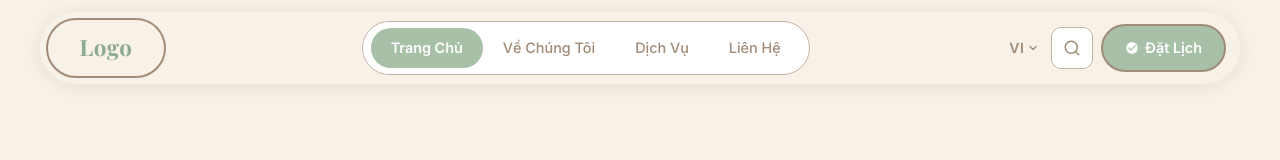
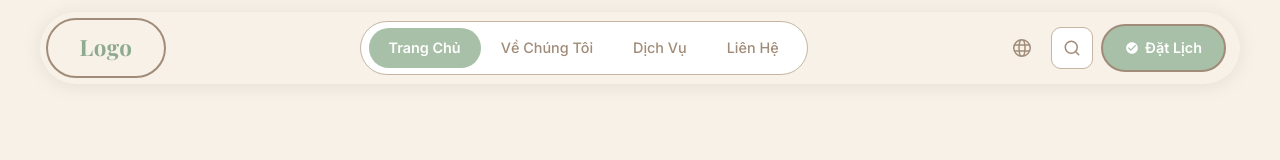
Before and after one commit to hieubkforwork/web_mom_baby, a React (Vite) app: page / in a window 1280 px wide. Shown: the top 160 px of the page. Built offline with nearby package versions, Linux system fonts and the light colour scheme.

Commit message:
Feature: Header change

```diff
--- a/package.json
+++ b/package.json
@@ -12,6 +12,7 @@
   "dependencies": {
     "react": "^19.2.8",
     "react-dom": "^19.2.8",
+    "react-icons": "^5.7.0",
     "react-router-dom": "^7.18.3"
   },
   "devDependencies": {
--- a/src/components/Header/Header.css
+++ b/src/components/Header/Header.css
@@ -153,43 +153,103 @@
   background-color: rgba(168, 191, 168, 0.08);
 }
 
-/* Language toggle — minimal dropdown */
-.btn-lang {
+/* Language dropdown — hover reveal */
+.lang-dropdown {
+  position: relative;
+}
+
+.lang-dropdown-trigger {
   display: flex;
   align-items: center;
-  gap: 3px;
+  justify-content: center;
+  width: 42px;
   height: 42px;
-  padding: 0 4px;
   border: none;
   background: transparent;
   color: var(--clr-text);
   cursor: pointer;
+  border-radius: 50%;
+  transition: color 0.25s, background-color 0.25s;
+}
+
+.lang-dropdown-trigger:hover {
+  color: var(--clr-text-dark);
+  background-color: var(--clr-secondary);
+}
+
+/* Dropdown menu */
+.lang-dropdown-menu {
+  position: absolute;
+  top: calc(100% + 8px);
+  right: 0;
+  min-width: 160px;
+  background: var(--clr-white);
+  border: 1.5px solid var(--clr-border);
+  border-radius: 12px;
+  padding: 6px;
+  box-shadow: 0 8px 24px rgba(0, 0, 0, 0.1);
+  opacity: 0;
+  visibility: hidden;
+  transform: translateY(-6px);
+  transition: opacity 0.2s ease, transform 0.2s ease, visibility 0.2s;
+  z-index: 1001;
+}
+
+/* Invisible bridge between trigger and menu */
+.lang-dropdown-menu::before {
+  content: '';
+  position: absolute;
+  top: -12px;
+  left: 0;
+  right: 0;
+  height: 12px;
+}
+
+/* Show on hover */
+.lang-dropdown:hover .lang-dropdown-menu {
+  opacity: 1;
+  visibility: visible;
+  transform: translateY(0);
+}
+
+/* Dropdown items */
+.lang-dropdown-item {
+  display: flex;
+  align-items: center;
+  gap: 10px;
+  width: 100%;
+  padding: 10px 14px;
   font-family: var(--font-body);
   font-size: 0.88rem;
-  font-weight: 600;
-  letter-spacing: 0.3px;
-  transition: color 0.25s;
+  font-weight: 500;
+  color: var(--clr-text);
+  background: transparent;
+  border: none;
+  border-radius: 8px;
+  cursor: pointer;
+  transition: background-color 0.2s, color 0.2s;
+  text-align: left;
 }
 
-.btn-lang:hover {
+.lang-dropdown-item:hover:not(:disabled) {
+  background-color: var(--clr-secondary);
   color: var(--clr-text-dark);
 }
 
-.btn-lang:active {
-  opacity: 0.7;
+.lang-dropdown-item--active {
+  color: var(--clr-primary-dark);
+  font-weight: 600;
+  background-color: rgba(168, 191, 168, 0.12);
+  cursor: default;
 }
 
-.btn-lang-code {
-  line-height: 1;
+.lang-dropdown-item:disabled {
+  opacity: 1;
 }
 
-.btn-lang-chevron {
-  margin-top: 1px;
-  transition: transform 0.25s;
-}
-
-.btn-lang:hover .btn-lang-chevron {
-  transform: translateY(1px);
+.lang-dropdown-flag {
+  font-size: 1.2rem;
+  line-height: 1;
 }
 
 /* Mobile-only nav actions (hidden on desktop) */
@@ -438,8 +498,8 @@
     border-radius: 12px;
   }
 
-  /* Hide desktop lang button on mobile */
-  .btn-lang {
+  /* Hide desktop lang dropdown on mobile */
+  .lang-dropdown {
     display: none;
   }
 
--- a/src/components/Header/Header.jsx
+++ b/src/components/Header/Header.jsx
@@ -1,7 +1,8 @@
-import { useState } from 'react';
-import { Link, NavLink } from 'react-router-dom';
-import { useLanguage } from '../../context/LanguageContext';
-import './Header.css';
+import { useState } from "react";
+import { Link, NavLink } from "react-router-dom";
+import { GrLanguage } from "react-icons/gr";
+import { useLanguage } from "../../context/LanguageContext";
+import "./Header.css";
 
 const Header = () => {
   const [menuOpen, setMenuOpen] = useState(false);
@@ -16,49 +17,61 @@ const Header = () => {
       <div className="header-bar">
         {/* Logo area — placeholder for future logo */}
         <Link to="/" className="logo-box" onClick={closeMenu}>
-          <span className="logo-text">{t('header.logo')}</span>
+          <span className="logo-text">{t("header.logo")}</span>
         </Link>
 
         {/* Center navigation */}
-        <nav className={`nav ${menuOpen ? 'nav--open' : ''}`}>
+        <nav className={`nav ${menuOpen ? "nav--open" : ""}`}>
           <div className="nav-inner">
             <NavLink
               to="/"
               end
-              className={({ isActive }) => `nav-link ${isActive ? 'nav-link--active' : ''}`}
+              className={({ isActive }) =>
+                `nav-link ${isActive ? "nav-link--active" : ""}`
+              }
               onClick={closeMenu}
             >
-              {t('nav.home')}
+              {t("nav.home")}
             </NavLink>
             <NavLink
               to="/about"
-              className={({ isActive }) => `nav-link ${isActive ? 'nav-link--active' : ''}`}
+              className={({ isActive }) =>
+                `nav-link ${isActive ? "nav-link--active" : ""}`
+              }
               onClick={closeMenu}
             >
-              {t('nav.about')}
+              {t("nav.about")}
             </NavLink>
             <NavLink
               to="/service"
-              className={({ isActive }) => `nav-link ${isActive ? 'nav-link--active' : ''}`}
+              className={({ isActive }) =>
+                `nav-link ${isActive ? "nav-link--active" : ""}`
+              }
               onClick={closeMenu}
             >
-              {t('nav.service')}
+              {t("nav.service")}
             </NavLink>
             <NavLink
               to="/booking"
-              className={({ isActive }) => `nav-link ${isActive ? 'nav-link--active' : ''}`}
+              className={({ isActive }) =>
+                `nav-link ${isActive ? "nav-link--active" : ""}`
+              }
               onClick={closeMenu}
             >
-              {t('nav.contact')}
+              {t("nav.contact")}
             </NavLink>
 
             {/* Mobile-only: Book Now + Lang toggle inside nav */}
             <div className="nav-mobile-actions">
-              <Link to="/booking" className="btn-cta-mobile" onClick={closeMenu}>
-                {t('header.bookNow')}
+              <Link
+                to="/booking"
+                className="btn-cta-mobile"
+                onClick={closeMenu}
+              >
+                {t("header.bookNow")}
               </Link>
               <button className="btn-lang-mobile" onClick={toggleLang}>
-                {lang === 'en' ? '🇻🇳 Tiếng Việt' : '🇬🇧 English'}
+                {lang === "en" ? "🇻🇳 Tiếng Việt" : "🇬🇧 English"}
               </button>
             </div>
           </div>
@@ -66,13 +79,48 @@ const Header = () => {
 
         {/* Right actions */}
         <div className="header-actions">
-          {/* Language toggle — minimal dropdown style */}
-          <button className="btn-lang" onClick={toggleLang} title={lang === 'en' ? 'Chuyển sang Tiếng Việt' : 'Switch to English'}>
-            <span className="btn-lang-code">{lang.toUpperCase()}</span>
-            <svg className="btn-lang-chevron" width="12" height="12" viewBox="0 0 24 24" fill="none" stroke="currentColor" strokeWidth="2.5" strokeLinecap="round" strokeLinejoin="round">
-              <polyline points="6 9 12 15 18 9" />
-            </svg>
-          </button>
+          {/* Language dropdown — hover to reveal */}
+          <div className="lang-dropdown">
+            <button className="lang-dropdown-trigger" aria-label="Language">
+              <GrLanguage size={18} />
+            </button>
+            <div className="lang-dropdown-menu">
+              <button
+                className={`lang-dropdown-item ${lang === "vi" ? "lang-dropdown-item--active" : ""}`}
+                onClick={() => {
+                  toggleLang();
+                }}
+                disabled={lang === "vi"}
+              >
+                <span className="lang-dropdown-flag">
+                  <img
+                    src="https://flagcdn.com/w40/vn.png"
+                    alt="Vietnam"
+                    width={20}
+                    height={14}
+                  />
+                </span>
+                Tiếng Việt
+              </button>
+              <button
+                className={`lang-dropdown-item ${lang === "en" ? "lang-dropdown-item--active" : ""}`}
+                onClick={() => {
+                  toggleLang();
+                }}
+                disabled={lang === "en"}
+              >
+                <span className="lang-dropdown-flag">
+                  <img
+                    src="https://flagcdn.com/w40/gb.png"
+                    alt="UK"
+                    width={20}
+                    height={14}
+                  />
+                </span>
+                English
+              </button>
+            </div>
+          </div>
 
           {/* Search button */}
           <button
@@ -80,7 +128,16 @@ const Header = () => {
             aria-label="Search"
             onClick={() => setSearchOpen(!searchOpen)}
           >
-            <svg width="18" height="18" viewBox="0 0 24 24" fill="none" stroke="currentColor" strokeWidth="2" strokeLinecap="round" strokeLinejoin="round">
+            <svg
+              width="18"
+              height="18"
+              viewBox="0 0 24 24"
+              fill="none"
+              stroke="currentColor"
+              strokeWidth="2"
+              strokeLinecap="round"
+              strokeLinejoin="round"
+            >
               <circle cx="11" cy="11" r="8" />
               <line x1="21" y1="21" x2="16.65" y2="16.65" />
             </svg>
@@ -88,15 +145,21 @@ const Header = () => {
 
           {/* CTA button */}
           <Link to="/booking" className="btn-cta" onClick={closeMenu}>
-            <svg width="14" height="14" viewBox="0 0 24 24" fill="currentColor" style={{ marginRight: '6px' }}>
+            <svg
+              width="14"
+              height="14"
+              viewBox="0 0 24 24"
+              fill="currentColor"
+              style={{ marginRight: "6px" }}
+            >
               <path d="M12 2C6.48 2 2 6.48 2 12s4.48 10 10 10 10-4.48 10-10S17.52 2 12 2zm-2 15l-5-5 1.41-1.41L10 14.17l7.59-7.59L19 8l-9 9z" />
             </svg>
-            {t('header.bookNow')}
+            {t("header.bookNow")}
           </Link>
 
           {/* Mobile hamburger */}
           <button
-            className={`hamburger ${menuOpen ? 'hamburger--active' : ''}`}
+            className={`hamburger ${menuOpen ? "hamburger--active" : ""}`}
             aria-label="Toggle menu"
             onClick={toggleMenu}
           >
@@ -113,11 +176,15 @@ const Header = () => {
           <div className="search-bar-inner">
             <input
               type="text"
-              placeholder={t('header.search')}
+              placeholder={t("header.search")}
               className="search-input"
               autoFocus
             />
-            <button className="search-close" onClick={() => setSearchOpen(false)} aria-label="Close search">
+            <button
+              className="search-close"
+              onClick={() => setSearchOpen(false)}
+              aria-label="Close search"
+            >
               ✕
             </button>
           </div>
```
Also changed, not shown: public/care-for-new-mother-min.png (added), 1 other file (tests, documents, lock files or other folders).
